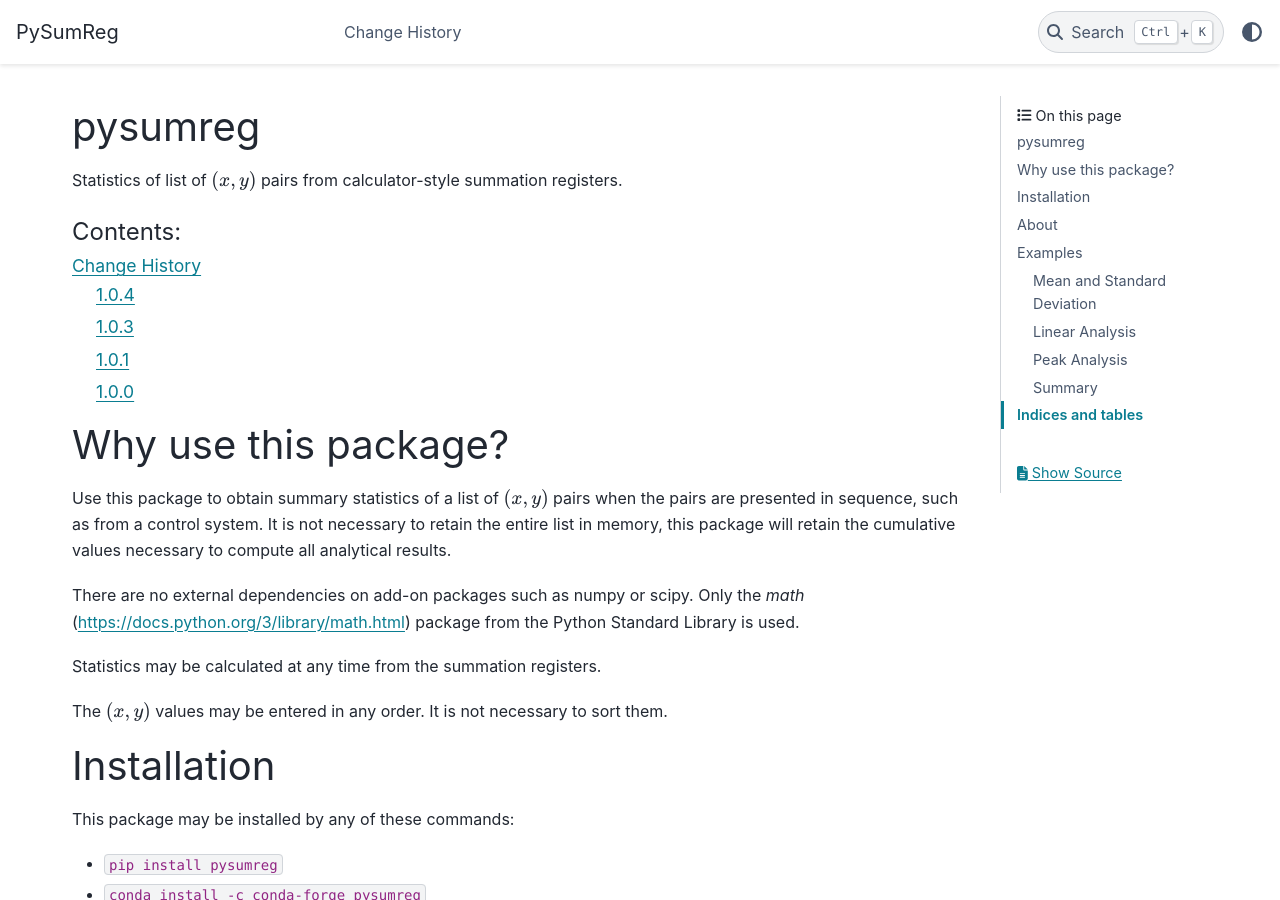
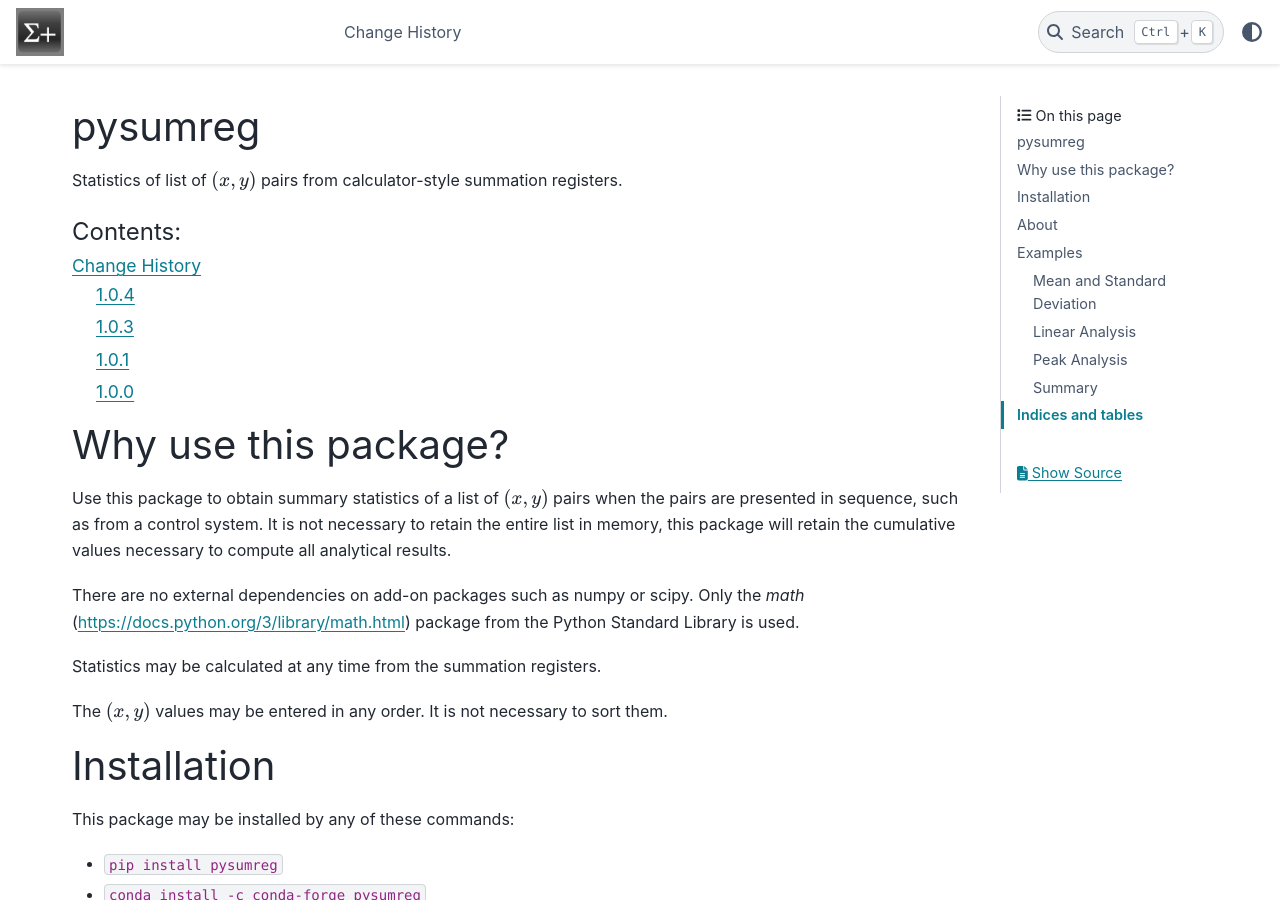
Before and after one commit to prjemian/pystatreg, a Sphinx documentation site: the page built from docs/source/index.rst, in a window 1280 px wide and 900 px high. Built offline with Sphinx 7.4.7 and the PyData theme 0.15.4, drawn with Linux system fonts in a browser that asks for light colours; pages that are not in the unit, such as notebooks, are missing from menus; the version number could not be read and is left out.

Commit message:
DOC #4 add logo

```diff
--- a/docs/source/conf.py
+++ b/docs/source/conf.py
@@ -55,4 +55,10 @@ today_fmt = "%Y-%m-%d %H:%M"
 
 html_static_path = ["_static"]
 html_theme = "pydata_sphinx_theme"
+html_theme_options = {
+   "logo": {
+      "image_dark": "pysumreg-logo-light.png",
+      "image_light": "pysumreg-logo-dark.png",
+   }
+}
 html_title = "PySumReg"
```
Also changed, not shown: docs/source/_static/pysumreg-logo-dark.png (added), docs/source/_static/pysumreg-logo-light.png (added).
